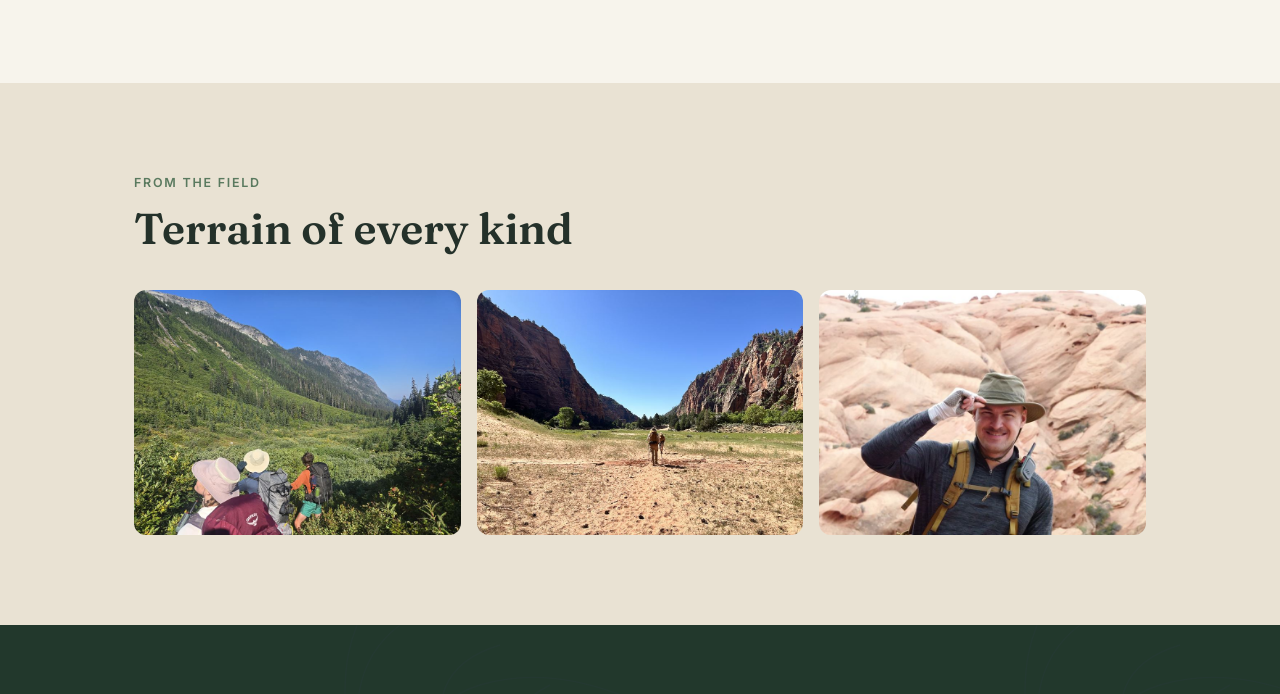
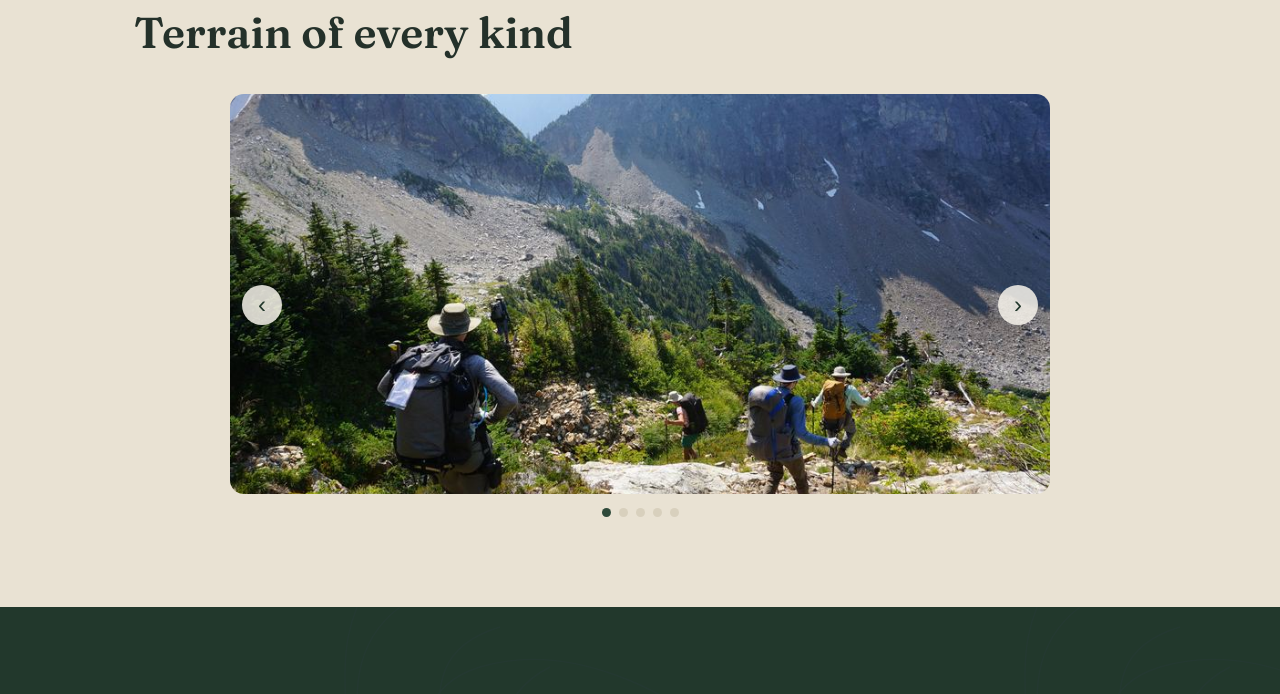
Before and after one commit to theboonelab/backcountryboone, a plain HTML site: page index.html in a window 1280 px wide. Shown: the part 2561-3255 px from the top of the page. Drawn offline with Linux system fonts and the light colour scheme.

Commit message:
Tone down photos: text-only cards, compact swipeable slideshow
Co-Authored-By: Claude Fable 5 <noreply@anthropic.com>

```diff
--- a/index.html
+++ b/index.html
@@ -55,25 +55,16 @@
     <h2>What a Backcountry Boone trip looks like</h2>
     <div class="cards">
       <article class="card">
-        <img src="img/card-descent.jpg" alt="Backpackers descending off-trail into a mountain cirque" loading="lazy">
-        <div class="card-body">
         <h3>The route</h3>
         <p>Multi-day loops and traverses built around what a park does best: high passes, river canyons, remote basins. Many routes leave the trail entirely for cross-country sections planned with maps, terrain study, and time on the ground.</p>
-        </div>
       </article>
       <article class="card">
-        <img src="img/card-canoes.jpg" alt="Loaded canoes crossing a wilderness lake" loading="lazy">
-        <div class="card-body">
         <h3>The planning</h3>
         <p>Permits, itinerary, water and resupply logistics, gear lists, and training guidance are handled before you show up. You get a clear picture of the mileage, elevation, and difficulty. No surprises except the good kind.</p>
-        </div>
       </article>
       <article class="card">
-        <img src="img/card-crew.jpg" alt="A trip crew with packs and trekking poles at the Tuolumne Meadows wilderness center" loading="lazy">
-        <div class="card-body">
         <h3>The crew</h3>
         <p>Groups stay small. Trips have grown by word-of-mouth, friends and friends of friends, and that's the culture: capable, curious people who'd rather earn a view than drive to it.</p>
-        </div>
       </article>
     </div>
   </div>
@@ -112,10 +103,17 @@
   <div class="wrap">
     <p class="kicker">From the field</p>
     <h2>Terrain of every kind</h2>
-    <div class="gallery-grid">
+    <div class="slider">
+      <div class="slides" id="slides">
+        <img src="img/card-descent.jpg" alt="Backpackers descending off-trail into a mountain cirque" loading="lazy">
         <img src="img/gal-valley.jpg" alt="Crew route-finding through brush below towering valley walls" loading="lazy">
         <img src="img/gal-canyon.jpg" alt="Backpackers walking a sandy canyon floor between sandstone cliffs" loading="lazy">
-      <img src="img/gal-desert.jpg" alt="Boone grinning in red rock desert country" loading="lazy">
+        <img src="img/card-canoes.jpg" alt="Loaded canoes crossing a wilderness lake" loading="lazy">
+        <img src="img/card-crew.jpg" alt="A trip crew shouldering packs at the trailhead" loading="lazy">
+      </div>
+      <button class="slide-btn prev" aria-label="Previous photo">&#8249;</button>
+      <button class="slide-btn next" aria-label="Next photo">&#8250;</button>
+      <div class="dots" id="dots"></div>
     </div>
   </div>
 </section>
@@ -136,5 +134,35 @@
   </div>
 </footer>
 
+<script>
+(function () {
+  var slides = document.getElementById('slides');
+  var dots = document.getElementById('dots');
+  var imgs = slides.querySelectorAll('img');
+  imgs.forEach(function (_, i) {
+    var d = document.createElement('button');
+    d.setAttribute('aria-label', 'Go to photo ' + (i + 1));
+    d.addEventListener('click', function () {
+      slides.scrollTo({ left: i * slides.clientWidth, behavior: 'smooth' });
+    });
+    dots.appendChild(d);
+  });
+  function current() { return Math.round(slides.scrollLeft / slides.clientWidth); }
+  function paint() {
+    dots.querySelectorAll('button').forEach(function (d, i) {
+      d.classList.toggle('on', i === current());
+    });
+  }
+  slides.addEventListener('scroll', function () { requestAnimationFrame(paint); });
+  function step(dir) {
+    var n = (current() + dir + imgs.length) % imgs.length;
+    slides.scrollTo({ left: n * slides.clientWidth, behavior: 'smooth' });
+  }
+  document.querySelector('.slide-btn.prev').addEventListener('click', function () { step(-1); });
+  document.querySelector('.slide-btn.next').addEventListener('click', function () { step(1); });
+  paint();
+})();
+</script>
+
 </body>
 </html>
--- a/style.css
+++ b/style.css
@@ -108,10 +108,8 @@ section { padding: 90px 0; }
 .cards { display: grid; grid-template-columns: repeat(3, 1fr); gap: 22px; margin-top: 40px; }
 .card {
   background: #fff; border: 1px solid var(--line); border-radius: 12px;
-  overflow: hidden;
+  padding: 28px 26px;
 }
-.card img { width: 100%; height: 200px; object-fit: cover; display: block; }
-.card-body { padding: 24px 26px 28px; }
 .card p { color: var(--ink-soft); font-size: 0.96rem; }
 
 .split { display: grid; grid-template-columns: 1fr 1.2fr; gap: 56px; align-items: start; }
@@ -129,13 +127,40 @@ section { padding: 90px 0; }
 }
 .checks strong { color: var(--ink); }
 
-/* About & gallery photos */
+/* About photo */
 .about-grid { align-items: center; }
 .about-grid figure img { width: 100%; border-radius: 14px; display: block; }
-.gallery-grid { display: grid; grid-template-columns: repeat(3, 1fr); gap: 16px; margin-top: 36px; }
-.gallery-grid img {
-  width: 100%; aspect-ratio: 4 / 3; object-fit: cover;
-  border-radius: 12px; display: block;
+
+/* Slideshow */
+.slider { position: relative; max-width: 820px; margin: 36px auto 0; }
+.slides {
+  display: flex; overflow-x: auto;
+  scroll-snap-type: x mandatory;
+  border-radius: 14px;
+  scrollbar-width: none;
+}
+.slides::-webkit-scrollbar { display: none; }
+.slides img {
+  flex: 0 0 100%; width: 100%; height: 400px;
+  object-fit: cover; scroll-snap-align: center; scroll-snap-stop: always;
+}
+.slide-btn {
+  position: absolute; top: 50%; transform: translateY(-50%);
+  width: 40px; height: 40px; border-radius: 50%; border: none;
+  background: rgba(247, 244, 236, 0.85); color: var(--pine-deep);
+  font-size: 1.5rem; line-height: 1; cursor: pointer;
+}
+.slide-btn:hover { background: var(--paper); }
+.slide-btn.prev { left: 12px; }
+.slide-btn.next { right: 12px; }
+.dots { display: flex; justify-content: center; gap: 8px; margin-top: 14px; }
+.dots button {
+  width: 9px; height: 9px; border-radius: 50%; border: none;
+  background: var(--line); cursor: pointer; padding: 0;
+}
+.dots button.on { background: var(--pine); }
+@media (max-width: 820px) {
+  .slides img { height: 260px; }
 }
 
 /* Contact */
```
Also changed, not shown: img/gal-desert.jpg (deleted). Lines whose indentation alone changed are shown as unchanged.
